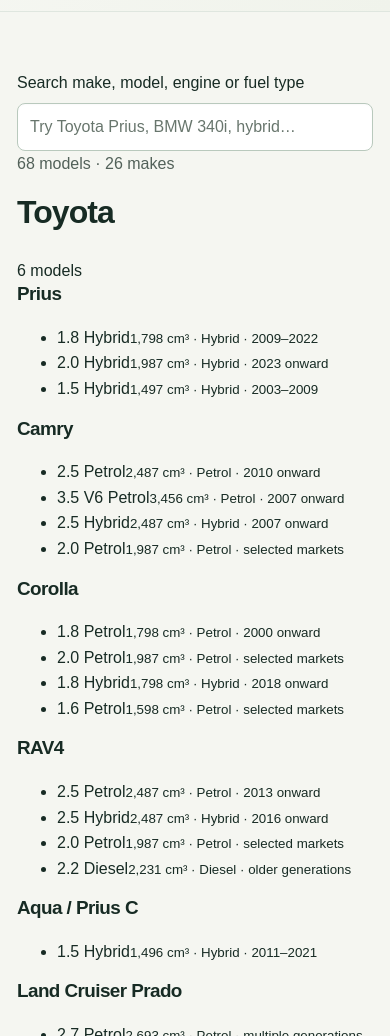
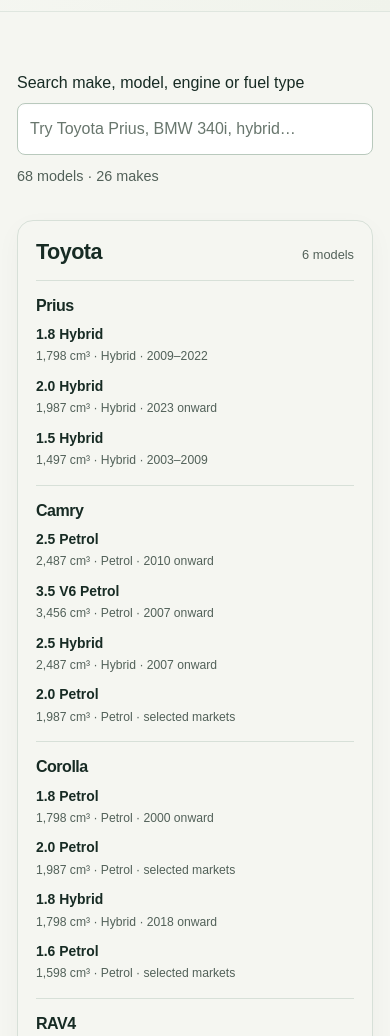
Before and after one commit to GIORGIO2032Q4E/portavero, a Next.js app: page /vehicles in a window 390 px wide. Shown: the part 532-1568 px from the top of the page. Built offline with nearby package versions, Linux system fonts and the light colour scheme; no server answers.

Commit message:
Style searchable vehicle catalogue

```diff
--- a/src/app/globals.css
+++ b/src/app/globals.css
@@ -1456,3 +1456,31 @@ p,
   .account-estimate-actions { width: 100%; }
   .account-estimate-actions .button { flex: 1; }
 }
+
+
+/* Searchable vehicle catalogue */
+.catalog-toolbar { display: flex; align-items: end; justify-content: space-between; gap: 20px; margin-bottom: 28px; }
+.catalog-search { width: min(100%, 560px); margin: 0; }
+.catalog-search input { width: 100%; min-height: 52px; }
+.catalog-count { margin: 0 0 4px; color: var(--muted); font-size: .9rem; white-space: nowrap; }
+.catalog-grid { display: grid; grid-template-columns: repeat(2, minmax(0, 1fr)); gap: 18px; align-items: start; }
+.catalog-card { min-width: 0; padding: clamp(18px, 2.5vw, 26px); background: var(--paper, #fff); border: 1px solid var(--line); border-radius: 16px; box-shadow: 0 8px 26px rgba(26, 38, 31, .035); }
+.catalog-card-heading { display: flex; align-items: baseline; justify-content: space-between; gap: 12px; padding-bottom: 14px; border-bottom: 1px solid var(--line); }
+.catalog-card-heading h2 { margin: 0; font-size: 1.35rem; letter-spacing: -.025em; }
+.catalog-card-heading span { color: var(--muted); font-size: .8rem; white-space: nowrap; }
+.catalog-model-list { display: grid; gap: 0; }
+.catalog-model { padding: 15px 0; border-bottom: 1px solid var(--line); }
+.catalog-model h3 { margin: 0 0 8px; font-size: 1rem; }
+.catalog-model ul { display: grid; gap: 9px; margin: 0; padding: 0; list-style: none; }
+.catalog-model li { display: grid; gap: 3px; font-size: .87rem; }
+.catalog-model li span { color: var(--ink, #202720); font-weight: 600; }
+.catalog-model li small { color: var(--muted); font-size: .76rem; line-height: 1.45; }
+.catalog-card-link { display: inline-block; margin-top: 17px; color: var(--green-deep); font-size: .86rem; font-weight: 700; text-decoration: underline; text-underline-offset: 4px; }
+.catalog-empty { max-width: 620px; margin: 0 auto; }
+.catalog-empty h2 { margin-top: 0; }
+.catalog-disclaimer { max-width: 900px; margin: 28px auto 0; color: var(--muted); font-size: .84rem; line-height: 1.7; }
+@media (max-width: 760px) {
+  .catalog-grid { grid-template-columns: 1fr; }
+  .catalog-toolbar { align-items: stretch; flex-direction: column; gap: 10px; }
+  .catalog-count { white-space: normal; }
+}
```
